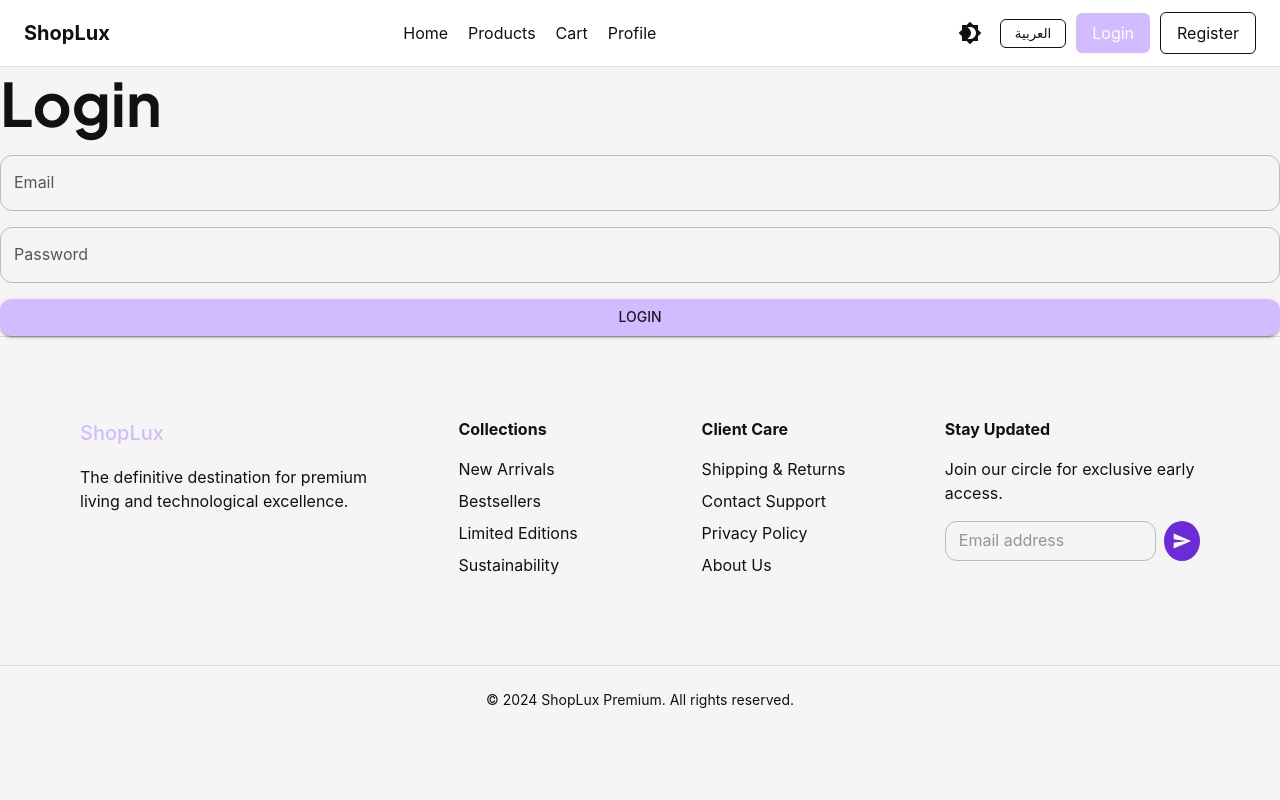
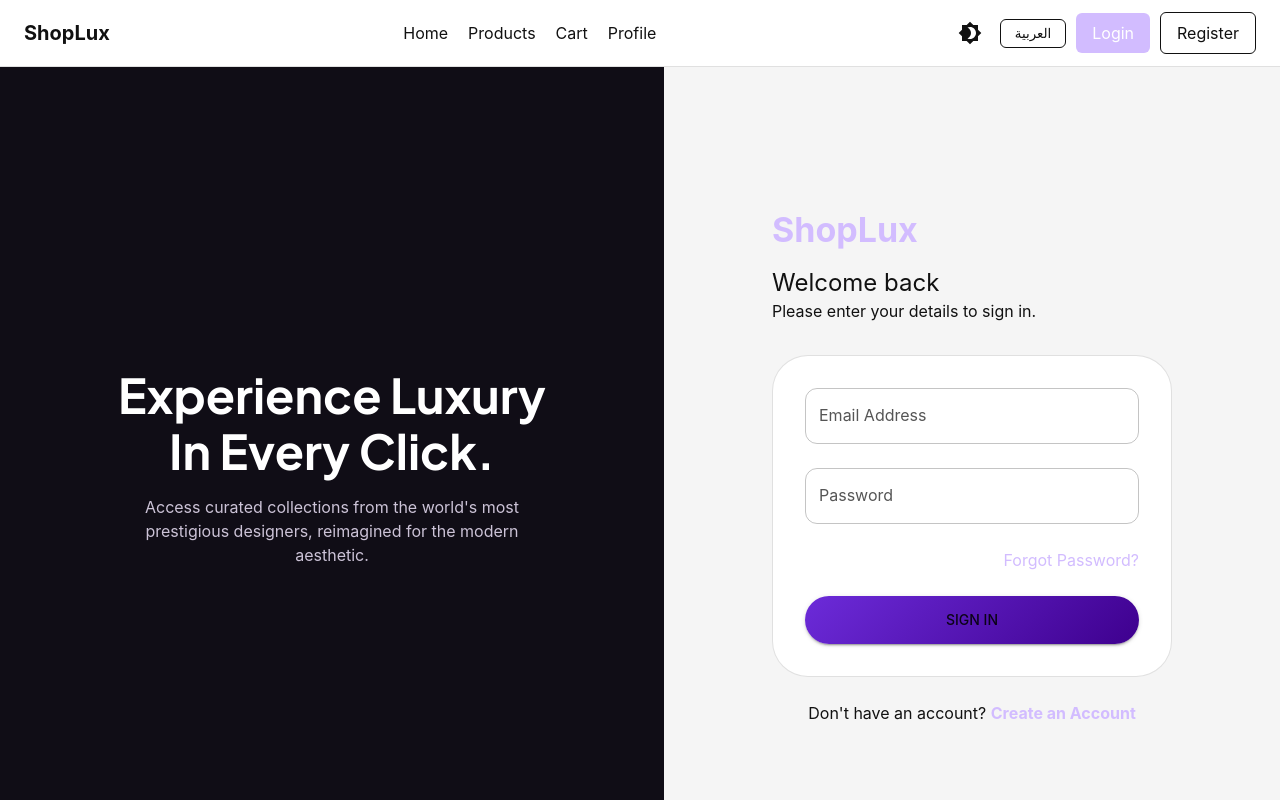
Before and after one commit to MohammedSaed2002/ShopLux-, a React (Vite) app: page /login in a window 1280 px wide. Shown: the top 800 px of the page. Built offline with nearby package versions, Linux system fonts and the light colour scheme; no server answers.

Commit message:
feat: implement login page UI

```diff
--- a/src/locales/ar/translation.json
+++ b/src/locales/ar/translation.json
@@ -113,9 +113,21 @@
     "fullName": "الاسم الكامل",
     "phoneNumber": "رقم الهاتف",
     "loginButton": "تسجيل الدخول",
-    "registerButton": "إنشاء حساب",
-    "forgotPasswordLink": "نسيت كلمة المرور؟"
-  },
+    "registerButton": "إنشاء الحساب",
+    "forgotPasswordLink": "نسيت كلمة المرور؟",
+    "heroTitleLine1": "استمتع بالفخامة",
+    "heroTitleLine2": "في كل نقرة.",
+    "loginHeroDescription": "تصفح مجموعات مختارة من أرقى المصممين حول العالم، بأسلوب عصري مميز.",
+    "registerHeroDescription": "انضم إلى نخبتنا واكتشف عالماً من المنتجات الفاخرة المختارة خصيصاً لك.",
+    "welcomeBack": "أهلاً بعودتك",
+    "pleaseEnterDetails": "أدخل بياناتك لتسجيل الدخول.",
+    "createYourAccount": "أنشئ حسابك",
+    "pleaseFillDetails": "أدخل بياناتك للبدء.",
+    "rememberMe": "تذكرني",
+    "dontHaveAccount": "ليس لديك حساب؟",
+    "alreadyHaveAccount": "لديك حساب بالفعل؟",
+    "createAnAccount": "إنشاء حساب"
+},
   "forgotPassword": {
     "title": "نسيت كلمة المرور",
     "step1Description": "أدخل بريدك الإلكتروني وسنرسل لك كوداً لإعادة تعيين كلمة المرور.",
--- a/src/locales/en/translation.json
+++ b/src/locales/en/translation.json
@@ -105,17 +105,29 @@
   "auth": {
     "loginTitle": "Login",
     "registerTitle": "Register",
-    "email": "Email",
+    "email": "Email Address",
     "password": "Password",
     "confirmPassword": "Confirm Password",
     "name": "Name",
     "userName": "Username",
     "fullName": "Full Name",
     "phoneNumber": "Phone Number",
-    "loginButton": "Login",
-    "registerButton": "Register",
-    "forgotPasswordLink": "Forgot Password?"
-  },
+    "loginButton": "Sign In",
+    "registerButton": "Create Account",
+    "forgotPasswordLink": "Forgot Password?",
+    "heroTitleLine1": "Experience Luxury",
+    "heroTitleLine2": "In Every Click.",
+    "loginHeroDescription": "Access curated collections from the world's most prestigious designers, reimagined for the modern aesthetic.",
+    "registerHeroDescription": "Join our exclusive circle and unlock a world of premium products chosen just for you.",
+    "welcomeBack": "Welcome back",
+    "pleaseEnterDetails": "Please enter your details to sign in.",
+    "createYourAccount": "Create your account",
+    "pleaseFillDetails": "Please fill your details to get started.",
+    "rememberMe": "Remember me",
+    "dontHaveAccount": "Don't have an account?",
+    "alreadyHaveAccount": "Already have an account?",
+    "createAnAccount": "Create an Account"
+},
   "forgotPassword": {
     "title": "Forgot Password",
     "step1Description": "Enter your email address and we'll send you a code to reset your password.",
--- a/src/pages/login/Login.jsx
+++ b/src/pages/login/Login.jsx
@@ -1,13 +1,17 @@
-import React from 'react'
+import React, { useState } from 'react'
 import Box from '@mui/material/Box';
 import Typography from '@mui/material/Typography'
 import TextField from '@mui/material/TextField';
+import IconButton from '@mui/material/IconButton';
+import InputAdornment from '@mui/material/InputAdornment';
+import Visibility from '@mui/icons-material/Visibility';
+import VisibilityOff from '@mui/icons-material/VisibilityOff';
 import { useForm } from 'react-hook-form';
 import Button from '@mui/material/Button';
 import axios from 'axios';
 import { yupResolver } from "@hookform/resolvers/yup"
 import * as yup from "yup"
-import { useNavigate } from 'react-router-dom';
+import { Link, useNavigate } from 'react-router-dom';
 import { useTranslation } from 'react-i18next';
 import useAuthStore from '../../store/useAuthStore';
 
@@ -16,33 +20,81 @@ export default function Login() {
     const navigate = useNavigate();
     const { t } = useTranslation();
     const setToken = useAuthStore((state) => state.setToken);
+    const [showPassword, setShowPassword] = useState(false);
 
     const loginSchema = yup.object({
         email: yup.string().email().required(),
         password: yup.string().required(),
     })
 
-    const {register, handleSubmit, formState:{errors}} = useForm({
+    const { register, handleSubmit, formState: { errors } } = useForm({
         resolver: yupResolver(loginSchema)
     });
 
-    const LoginForm = async(data)=>{
-        try{
+    const LoginForm = async (data) => {
+        try {
             const response = await axios.post(`${import.meta.env.VITE_BURL}/auth/Account/Login`, data);
             const token = response.data.accessToken;
             setToken(token);
             navigate("/");
-        }catch(err){
+        } catch (err) {
             console.log(err);
         }
     }
 
     return (
-        <Box component="section" className="LoginPage">
-            <Typography component="h1" variant="h2">
-                {t("auth.loginTitle")}
+        <Box sx={{ display: 'flex', minHeight: '100vh' }}>
+            {/* left side - visual */}
+            <Box
+                sx={{
+                    flex: 1,
+                    display: { xs: 'none', md: 'flex' },
+                    alignItems: 'center',
+                    justifyContent: 'center',
+                    backgroundColor: '#100d16',
+                    padding: 6,
+                    textAlign: 'center',
+                }}
+            >
+                <Box sx={{ maxWidth: 450 }}>
+                    <Typography variant="h3" sx={{ color: '#fff', fontWeight: 'bold', marginBottom: 2 }}>
+                        {t("auth.heroTitleLine1")}
+                        <br />
+                        {t("auth.heroTitleLine2")}
                     </Typography>
-            <Box onSubmit={handleSubmit(LoginForm)} component="form" sx={{ marginTop: 2, display: 'flex', flexDirection: 'column', gap: 2 }}>
+                    <Typography sx={{ color: '#ccc3d7' }}>
+                        {t("auth.loginHeroDescription")}
+                    </Typography>
+                </Box>
+            </Box>
+
+            {/* right side - form */}
+            <Box sx={{ flex: 1, display: 'flex', alignItems: 'center', justifyContent: 'center', padding: 3 }}>
+                <Box sx={{ width: '100%', maxWidth: 400 }}>
+                    <Typography variant="h4" sx={{ color: 'primary.main', fontWeight: 'bold' }}>
+                        ShopLux
+                    </Typography>
+                    <Typography variant="h5" sx={{ marginTop: 2 }}>
+                        {t("auth.welcomeBack")}
+                    </Typography>
+                    <Typography color="text.secondary" sx={{ marginBottom: 4 }}>
+                        {t("auth.pleaseEnterDetails")}
+                    </Typography>
+
+                    <Box
+                        onSubmit={handleSubmit(LoginForm)}
+                        component="form"
+                        sx={{
+                            display: 'flex',
+                            flexDirection: 'column',
+                            gap: 3,
+                            backgroundColor: 'background.paper',
+                            padding: 4,
+                            borderRadius: 3,
+                            border: '1px solid',
+                            borderColor: 'divider',
+                        }}
+                    >
                         <TextField
                             fullWidth
                             {...register("email")}
@@ -55,13 +107,51 @@ export default function Login() {
                             fullWidth
                             {...register("password")}
                             label={t("auth.password")}
+                            type={showPassword ? "text" : "password"}
                             variant="outlined"
                             error={!!errors.password}
                             helperText={errors.password?.message}
+                            InputProps={{
+                                endAdornment: (
+                                    <InputAdornment position="end">
+                                        <IconButton onClick={() => setShowPassword(!showPassword)} edge="end">
+                                            {showPassword ? <VisibilityOff /> : <Visibility />}
+                                        </IconButton>
+                                    </InputAdornment>
+                                ),
+                            }}
                         />
-                <Button variant="contained" type="submit">
+
+                        <Box sx={{ display: 'flex', justifyContent: 'flex-end' }}>
+                            <Typography
+                                component={Link}
+                                to="/forgot-password"
+                                sx={{ color: 'primary.main', textDecoration: 'none' }}
+                            >
+                                {t("auth.forgotPasswordLink")}
+                            </Typography>
+                        </Box>
+
+                        <Button
+                            variant="contained"
+                            type="submit"
+                            sx={{
+                                background: 'linear-gradient(135deg, #6c2bd9 0%, #3e008e 100%)',
+                                padding: 1.5,
+                                borderRadius: 2,
+                            }}
+                        >
                             {t("auth.loginButton")}
                         </Button>
+                    </Box>
+
+                    <Typography sx={{ textAlign: 'center', marginTop: 3 }}>
+                        {t("auth.dontHaveAccount")}{" "}
+                        <Box component={Link} to="/register" sx={{ color: 'primary.main', fontWeight: 'bold', textDecoration: 'none' }}>
+                            {t("auth.createAnAccount")}
+                        </Box>
+                    </Typography>
+                </Box>
             </Box>
         </Box>
     )
```
Lines whose indentation alone changed are shown as unchanged.
